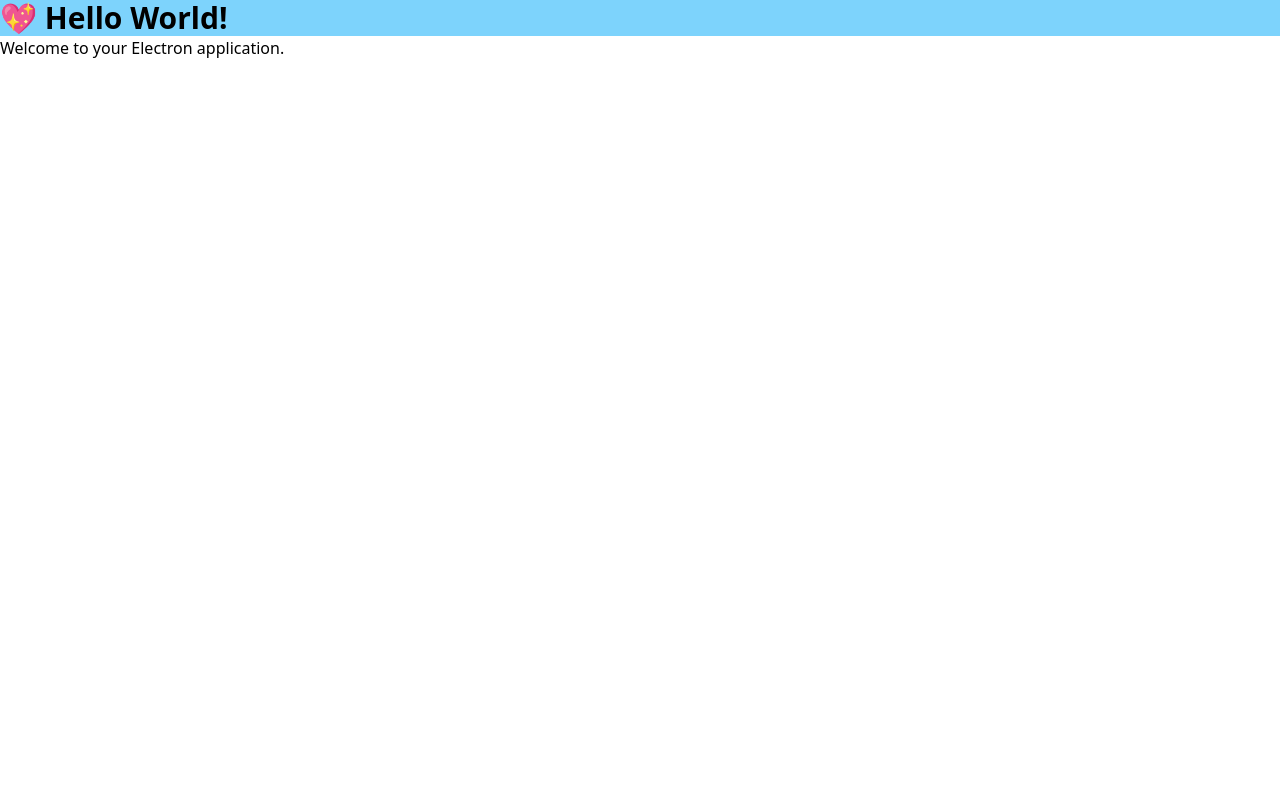
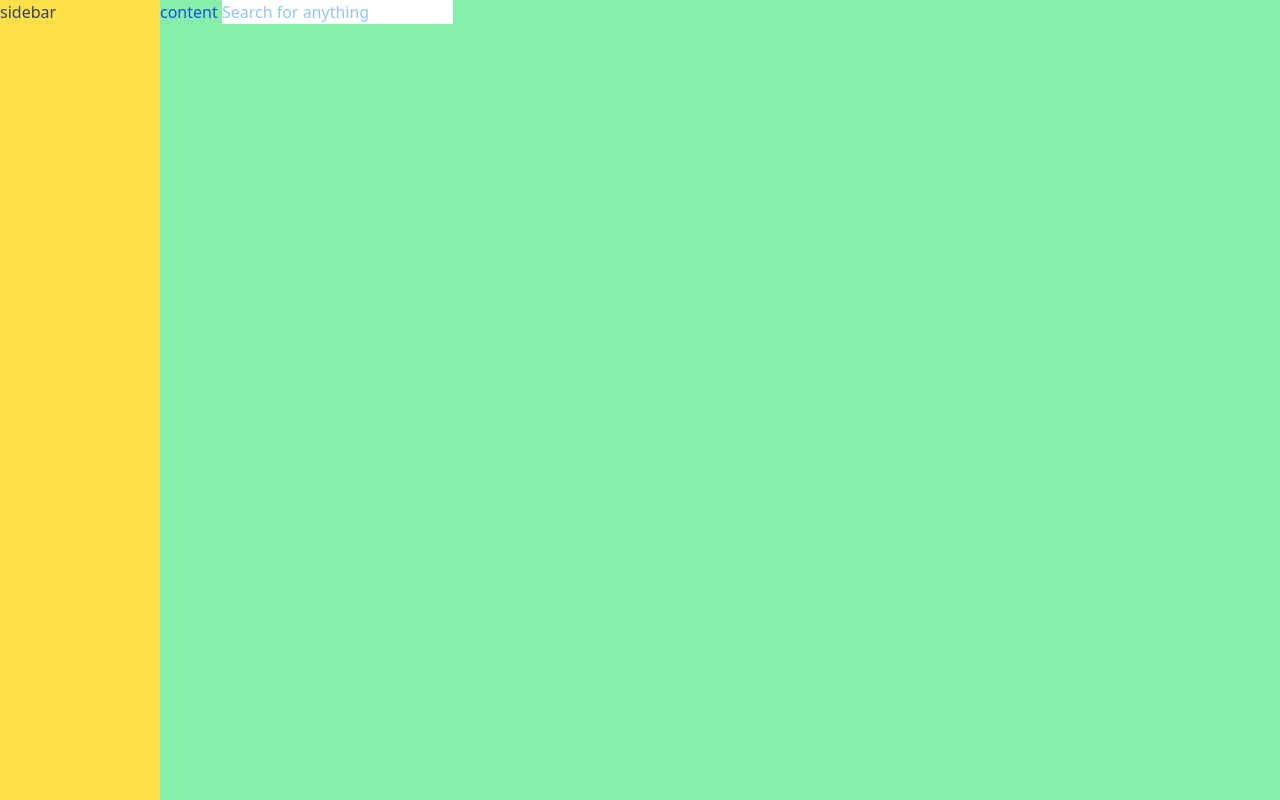
Before and after one commit to vikingmute/vvchat, a Vue app: page / in a window 1280 px wide. Built offline with nearby package versions, Linux system fonts and the light colour scheme.

Commit message:
练习使用tailwind.css

```diff
--- a/src/App.vue
+++ b/src/App.vue
@@ -1,6 +1,11 @@
 <template>
-  <h1 class=" text-3xl font-bold bg-sky-300">💖 Hello World!</h1>
-  <p>Welcome to your Electron application.</p>
+  <div class=" flex items-center justify-between h-screen">
+    <div class=" bg-gray-300 text-gray-700 w-[10rem] h-full hover:bg-yellow-300">sidebar</div>
+    <div class=" bg-green-300 text-blue-700 h-full flex-1">
+      content
+      <input type="text" placeholder="Search for anything" class=" placeholder:text-blue-300"/>
+    </div>
+  </div>
 </template>
 
 <script setup>
--- a/src/main.ts
+++ b/src/main.ts
@@ -9,8 +9,8 @@
 const createWindow = () => {
   // Create the browser window.
   const mainWindow = new BrowserWindow({
-    width: 800,
-    height: 600,
+    width: 1024,
+    height: 768,
     webPreferences: {
       preload: path.join(__dirname, 'preload.js'),
     },
```
